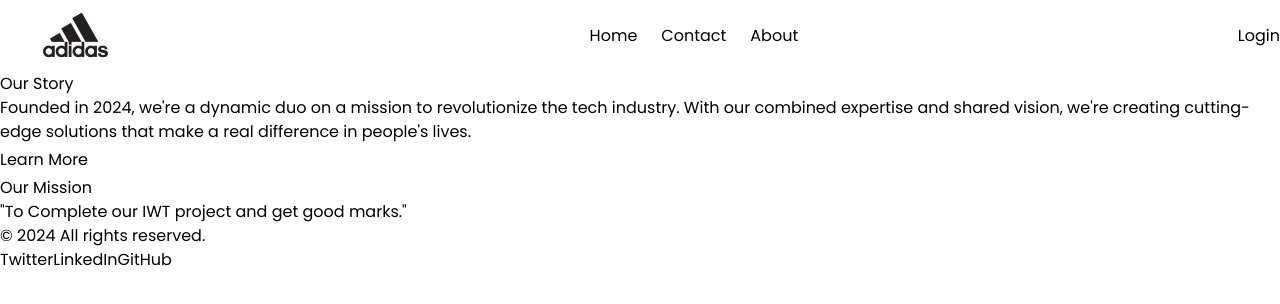
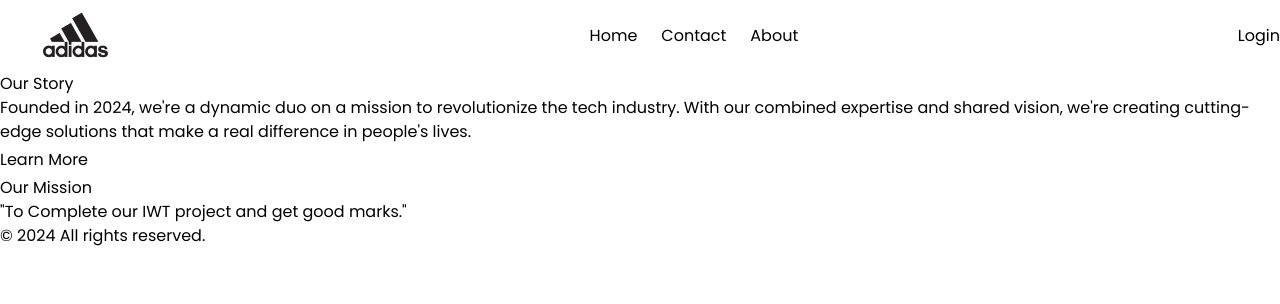
Before and after one commit to Lavesh20/Custom-Brand-Page, a React (Vite) app: page /about in a window 1280 px wide. Shown: the top 304 px of the page. Built offline with nearby package versions, Linux system fonts and the light colour scheme.

Commit message:
Update About.jsx

```diff
--- a/src/component/About.jsx
+++ b/src/component/About.jsx
@@ -49,11 +49,11 @@
   <footer className="bg-gray-800 text-white py-8 mt-16">
     <div className="max-w-7xl mx-auto px-4 sm:px-6 lg:px-8 flex flex-col md:flex-row justify-between items-center">
       <p className="mb-4 md:mb-0">&copy; 2024 All rights reserved.</p>
-      <div className="flex space-x-4">
+{/*       <div className="flex space-x-4">
         <a href="https://twitter.com/" className="hover:text-blue-400 transition-colors duration-300">Twitter</a>
         <a href="https://www.linkedin.com/in/lavesh-vyas/" className="hover:text-blue-400 transition-colors duration-300">LinkedIn</a>
         <a href="https://github.com/Lavesh20" className="hover:text-blue-400 transition-colors duration-300">GitHub</a>
-      </div>
+      </div> */}
     </div>
   </footer>
 )
```
